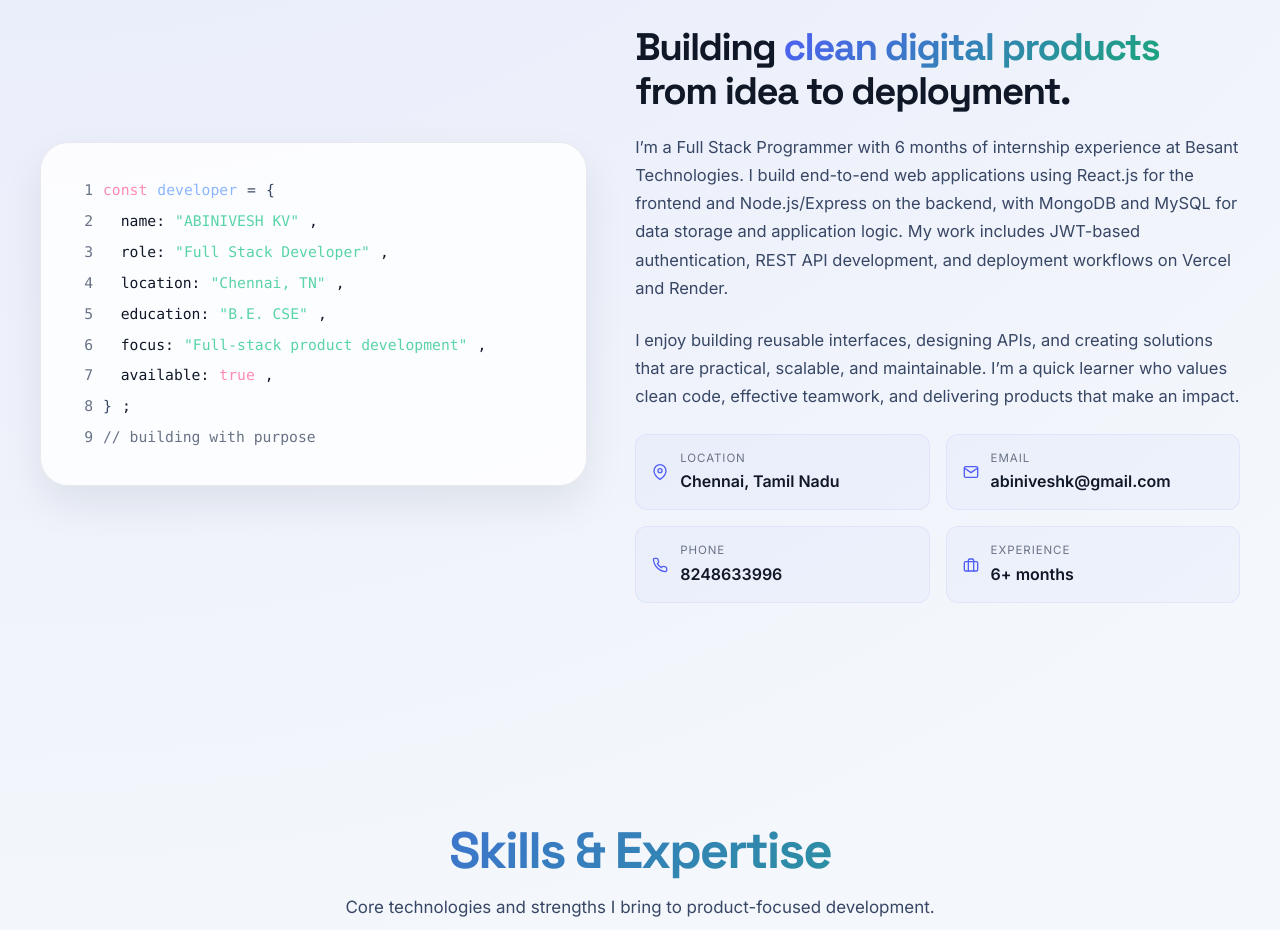
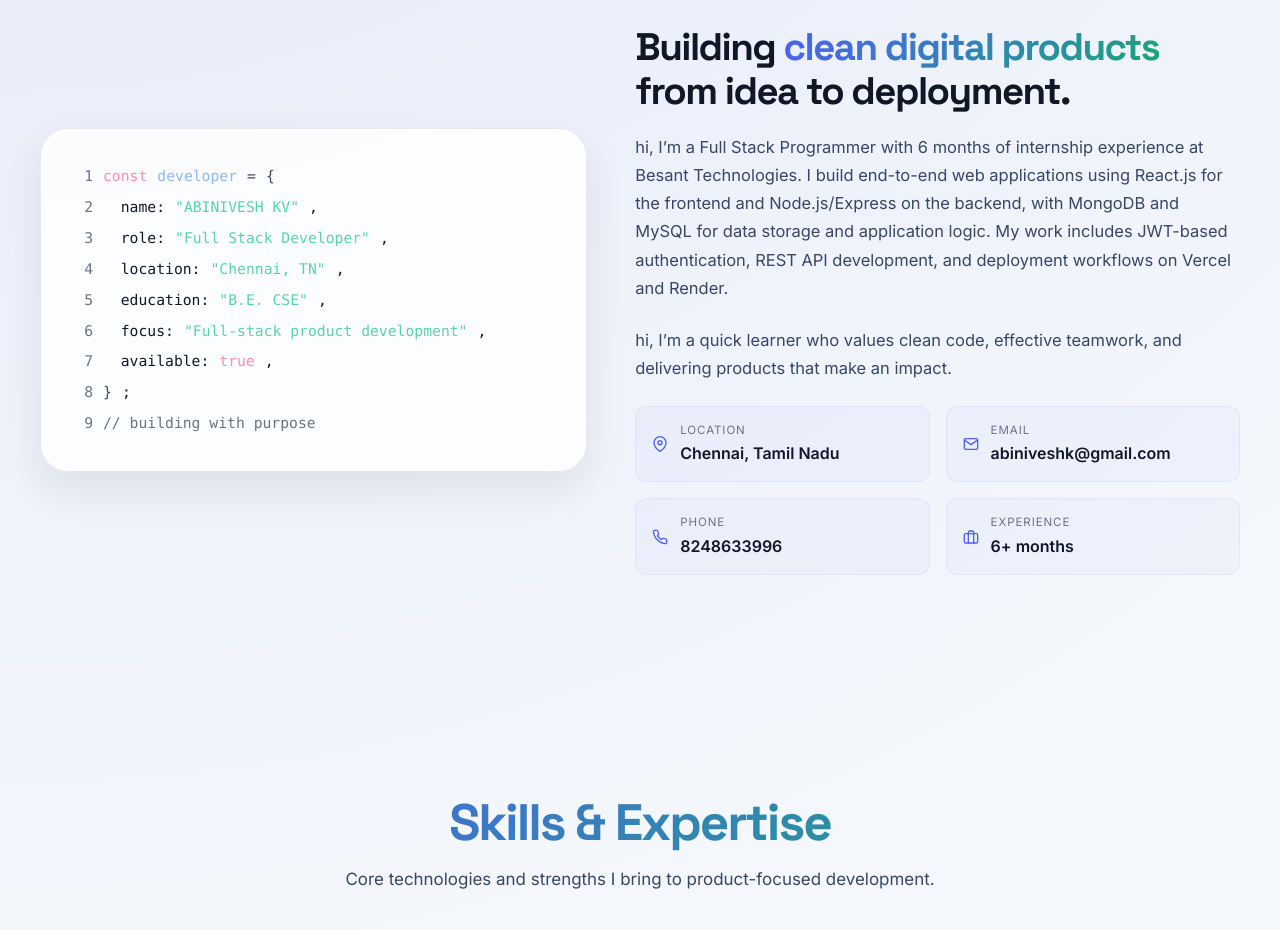
Before and after one commit to abinivesh1696/FULLSTACK-PORTFOLIO, a React (Vite) app: page / in a window 1280 px wide. Shown: the part 1040-1970 px from the top of the page. Built offline with nearby package versions, Linux system fonts and the light colour scheme.

Commit message:
about section

```diff
--- a/src/components/About.jsx
+++ b/src/components/About.jsx
@@ -74,14 +74,13 @@ const About = () => {
               Building <span className="gradient-text">clean digital products</span> from idea to deployment.
             </h3>
             <p className="about-text">
-              I’m a Full Stack Programmer with 6 months of internship experience at Besant Technologies.
+              hi, I’m a Full Stack Programmer with 6 months of internship experience at Besant Technologies.
               I build end-to-end web applications using React.js for the frontend and Node.js/Express on the backend,
               with MongoDB and MySQL for data storage and application logic. My work includes JWT-based authentication,
               REST API development, and deployment workflows on Vercel and Render.
             </p>
             <p className="about-text">
-              I enjoy building reusable interfaces, designing APIs, and creating solutions that are practical, scalable,
-              and maintainable. I’m a quick learner who values clean code, effective teamwork, and delivering products that
+              hi, I’m a quick learner who values clean code, effective teamwork, and delivering products that
               make an impact.
             </p>
 
```
